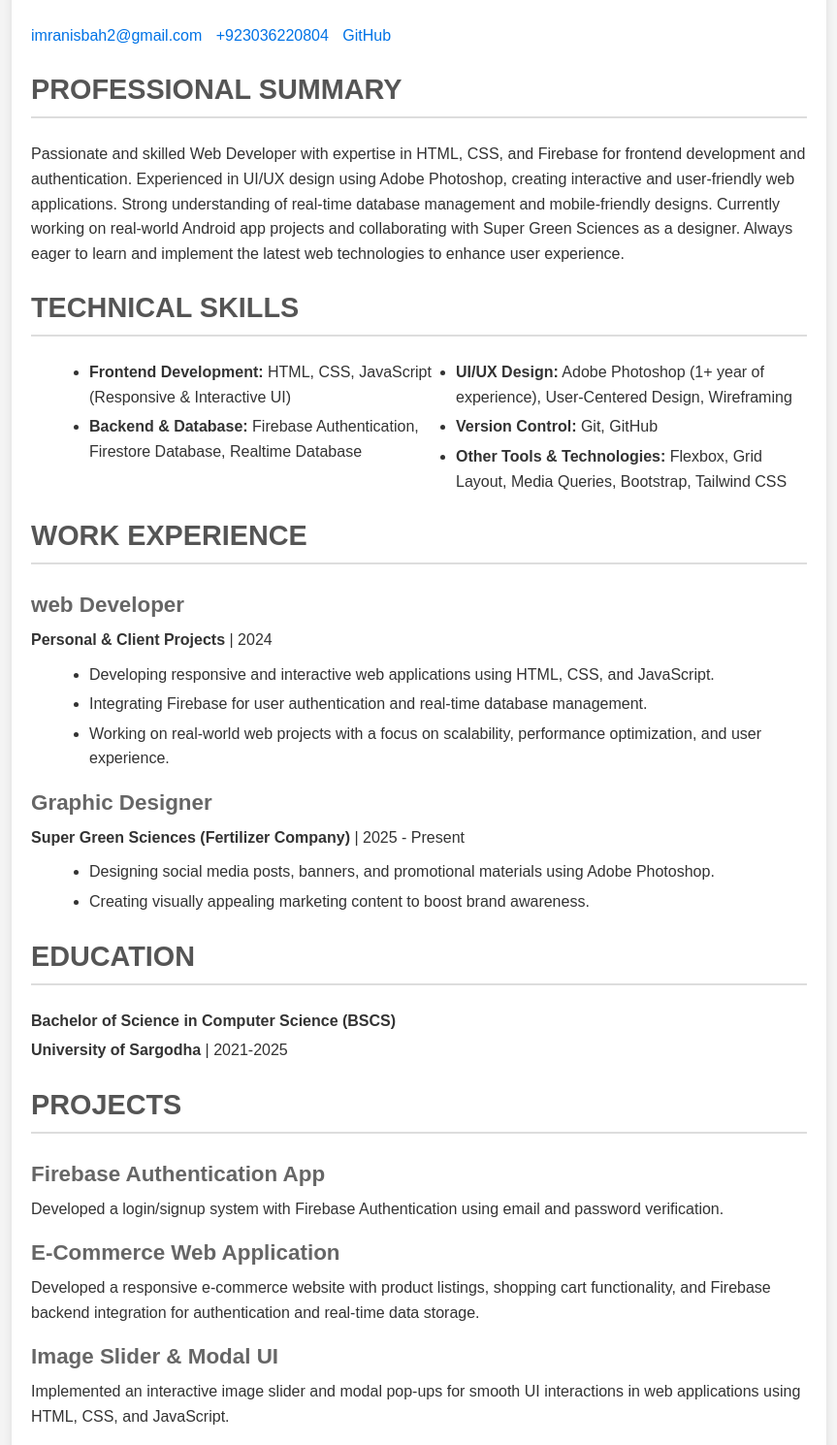
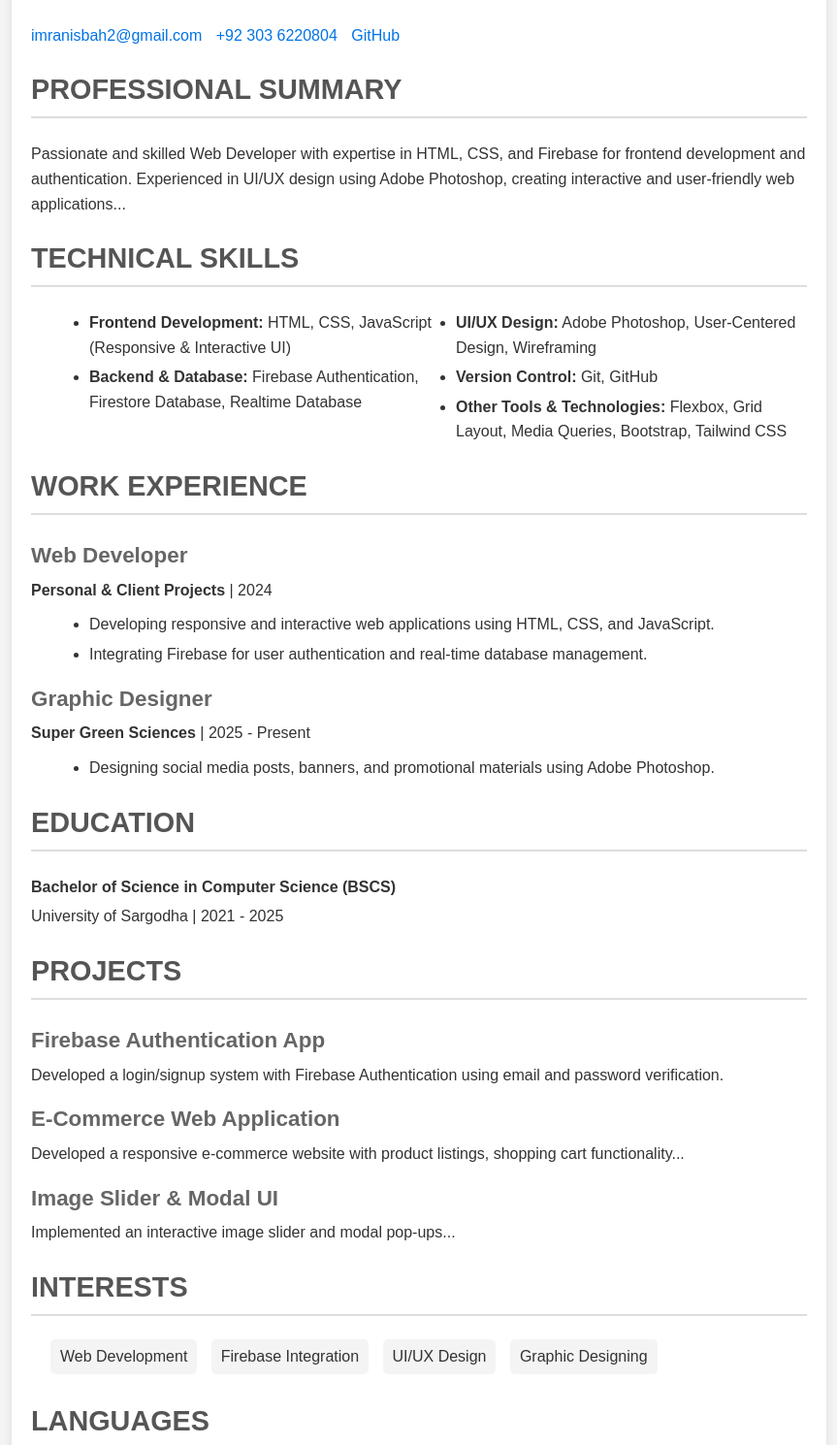
Before and after one commit to Isbah-alpha/resume, a plain HTML site: page index.html in a window 1280 px wide. Shown: the part 107-1597 px from the top of the page at 97% size, without its empty margins (208-1071 px from the left). Drawn offline with Linux system fonts and the light colour scheme.

Commit message:
Update index.html

```diff
--- a/index.html
+++ b/index.html
@@ -1,5 +1,5 @@
 <!DOCTYPE html>
-<html lang="en">
+<html lang="en" itemscope itemtype="https://schema.org/Person">
 <head>
     <meta charset="UTF-8">
     <meta name="viewport" content="width=device-width, initial-scale=1.0">
@@ -8,19 +8,16 @@
 </head>
 <body>
     <div class="container">
-        <h1>ISBAH IMRAN </h1>
+        <h1 itemprop="name">ISBAH IMRAN</h1>
         <div class="contact-info">
-            <a href=" imranisbah2@gmail.com">imranisbah2@gmail.com</a>
-
-            <a href="tel:+923036220804">+923036220804 </a>
-            <a href=" https://github.com/ isbah-alpha" target="_blank">GitHub</a>
-
-
+            <a href="mailto:imranisbah2@gmail.com" itemprop="email">imranisbah2@gmail.com</a>
+            <a href="tel:+923036220804" itemprop="telephone">+92 303 6220804</a>
+            <a href="https://github.com/isbah-alpha" target="_blank" itemprop="url">GitHub</a>
         </div>
 
         <div class="section">
             <h2>PROFESSIONAL SUMMARY</h2>
-            <p>Passionate and skilled Web Developer with expertise in HTML, CSS, and Firebase for frontend development and authentication. Experienced in UI/UX design using Adobe Photoshop, creating interactive and user-friendly web applications. Strong understanding of real-time database management and mobile-friendly designs. Currently working on real-world Android app projects and collaborating with Super Green Sciences as a designer. Always eager to learn and implement the latest web technologies to enhance user experience.</p>
+            <p itemprop="description">Passionate and skilled Web Developer with expertise in HTML, CSS, and Firebase for frontend development and authentication. Experienced in UI/UX design using Adobe Photoshop, creating interactive and user-friendly web applications...</p>
         </div>
 
         <div class="section skills">
@@ -28,7 +25,7 @@
             <ul>
                 <li><strong>Frontend Development:</strong> HTML, CSS, JavaScript (Responsive & Interactive UI)</li>
                 <li><strong>Backend & Database:</strong> Firebase Authentication, Firestore Database, Realtime Database</li>
-                <li><strong>UI/UX Design:</strong> Adobe Photoshop (1+ year of experience), User-Centered Design, Wireframing</li>
+                <li><strong>UI/UX Design:</strong> Adobe Photoshop, User-Centered Design, Wireframing</li>
                 <li><strong>Version Control:</strong> Git, GitHub</li>
                 <li><strong>Other Tools & Technologies:</strong> Flexbox, Grid Layout, Media Queries, Bootstrap, Tailwind CSS</li>
             </ul>
@@ -36,55 +33,55 @@
 
         <div class="section">
             <h2>WORK EXPERIENCE</h2>
-            <div class="experience">
-                <h3>web Developer</h3>
-                <p><strong>Personal & Client Projects</strong> | 2024 </p>
+            <div class="experience" itemscope itemtype="https://schema.org/Organization">
+                <h3 itemprop="jobTitle">Web Developer</h3>
+                <p><strong>Personal & Client Projects</strong> | <span itemprop="startDate">2024</span></p>
                 <ul>
                     <li>Developing responsive and interactive web applications using HTML, CSS, and JavaScript.</li>
                     <li>Integrating Firebase for user authentication and real-time database management.</li>
-                    <li>Working on real-world web projects with a focus on scalability, performance optimization, and user experience.</li>
                 </ul>
             </div>
 
-            <div class="experience">
-                <h3>Graphic Designer</h3>
-                <p><strong>Super Green Sciences (Fertilizer Company)</strong> | 2025 - Present</p>
+            <div class="experience" itemscope itemtype="https://schema.org/Organization">
+                <h3 itemprop="jobTitle">Graphic Designer</h3>
+                <p><strong itemprop="name">Super Green Sciences</strong> | <span itemprop="startDate">2025</span> - <span itemprop="endDate">Present</span></p>
                 <ul>
                     <li>Designing social media posts, banners, and promotional materials using Adobe Photoshop.</li>
-                    <li>Creating visually appealing marketing content to boost brand awareness.</li>
                 </ul>
             </div>
         </div>
 
         <div class="section">
             <h2>EDUCATION</h2>
-            <p><strong>Bachelor of Science in Computer Science (BSCS)</strong></p>
-            <p><strong>University of Sargodha</strong> | 2021-2025</p>
+            <div itemscope itemtype="https://schema.org/EducationalOrganization">
+                <p><strong>Bachelor of Science in Computer Science (BSCS)</strong></p>
+                <p><span itemprop="name">University of Sargodha</span> | <span itemprop="startDate">2021</span> - <span itemprop="endDate">2025</span></p>
+            </div>
         </div>
 
         <div class="section">
             <h2>PROJECTS</h2>
-            <div class="project">
-                <h3>Firebase Authentication App</h3>
-                <p>Developed a login/signup system with Firebase Authentication using email and password verification.</p>
+            <div class="project" itemscope itemtype="https://schema.org/CreativeWork">
+                <h3 itemprop="name">Firebase Authentication App</h3>
+                <p itemprop="description">Developed a login/signup system with Firebase Authentication using email and password verification.</p>
             </div>
-            <div class="project">
-                <h3>E-Commerce Web Application</h3>
-              <p>Developed a responsive e-commerce website with product listings, shopping cart functionality, and Firebase backend integration for authentication and real-time data storage.</p>
+            <div class="project" itemscope itemtype="https://schema.org/CreativeWork">
+                <h3 itemprop="name">E-Commerce Web Application</h3>
+                <p itemprop="description">Developed a responsive e-commerce website with product listings, shopping cart functionality...</p>
             </div>
-            <div class="project">
-                <h3>Image Slider & Modal UI</h3>
-<p>Implemented an interactive image slider and modal pop-ups for smooth UI interactions in web applications using HTML, CSS, and JavaScript.</p>
+            <div class="project" itemscope itemtype="https://schema.org/CreativeWork">
+                <h3 itemprop="name">Image Slider & Modal UI</h3>
+                <p itemprop="description">Implemented an interactive image slider and modal pop-ups...</p>
             </div>
         </div>
 
         <div class="section interests">
             <h2>INTERESTS</h2>
             <ul>
-                <li>Web Development (Frontend & Responsive Design)</li>
-                <li>Firebase Integration & Real-Time Database Management</li>
-                <li>UI/UX Design for Web Applications</li>
-                <li>Graphic Designing & Digital Content Creation</li>
+                <li>Web Development</li>
+                <li>Firebase Integration</li>
+                <li>UI/UX Design</li>
+                <li>Graphic Designing</li>
             </ul>
         </div>
 
```
